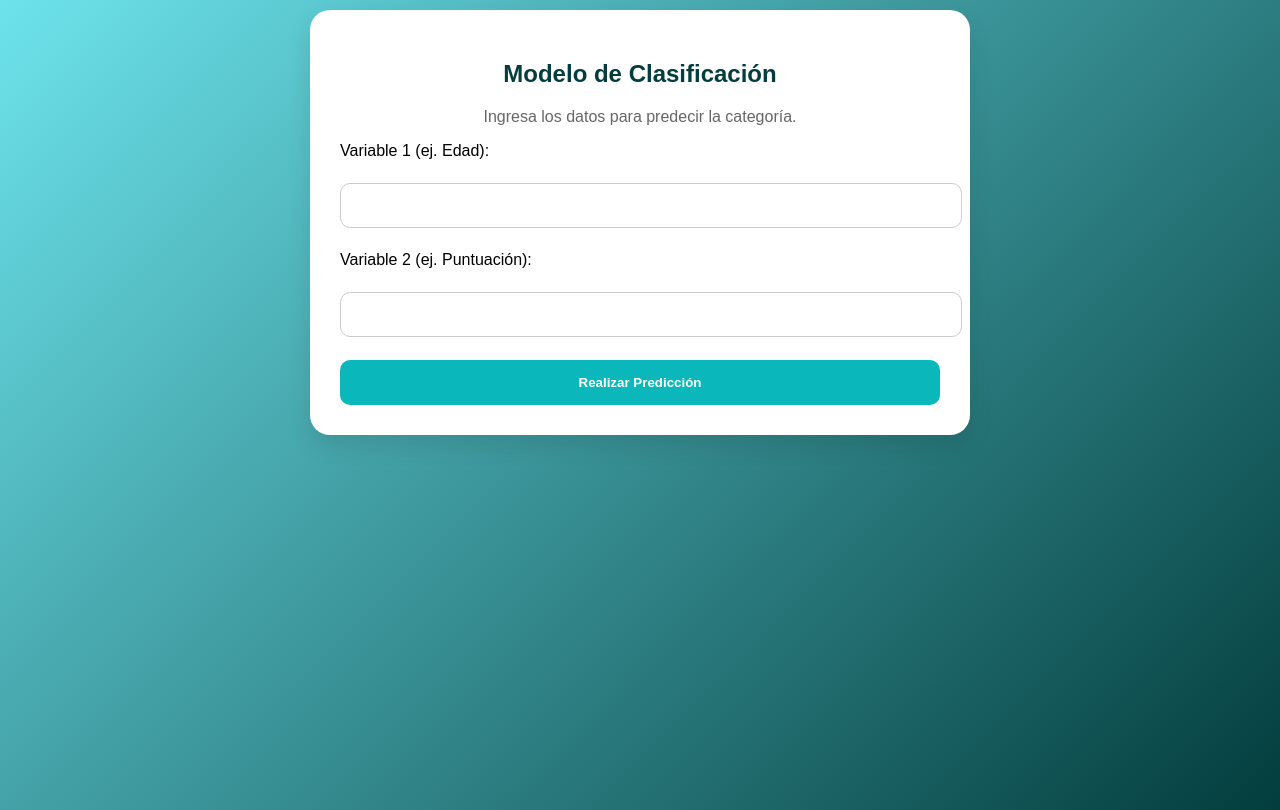
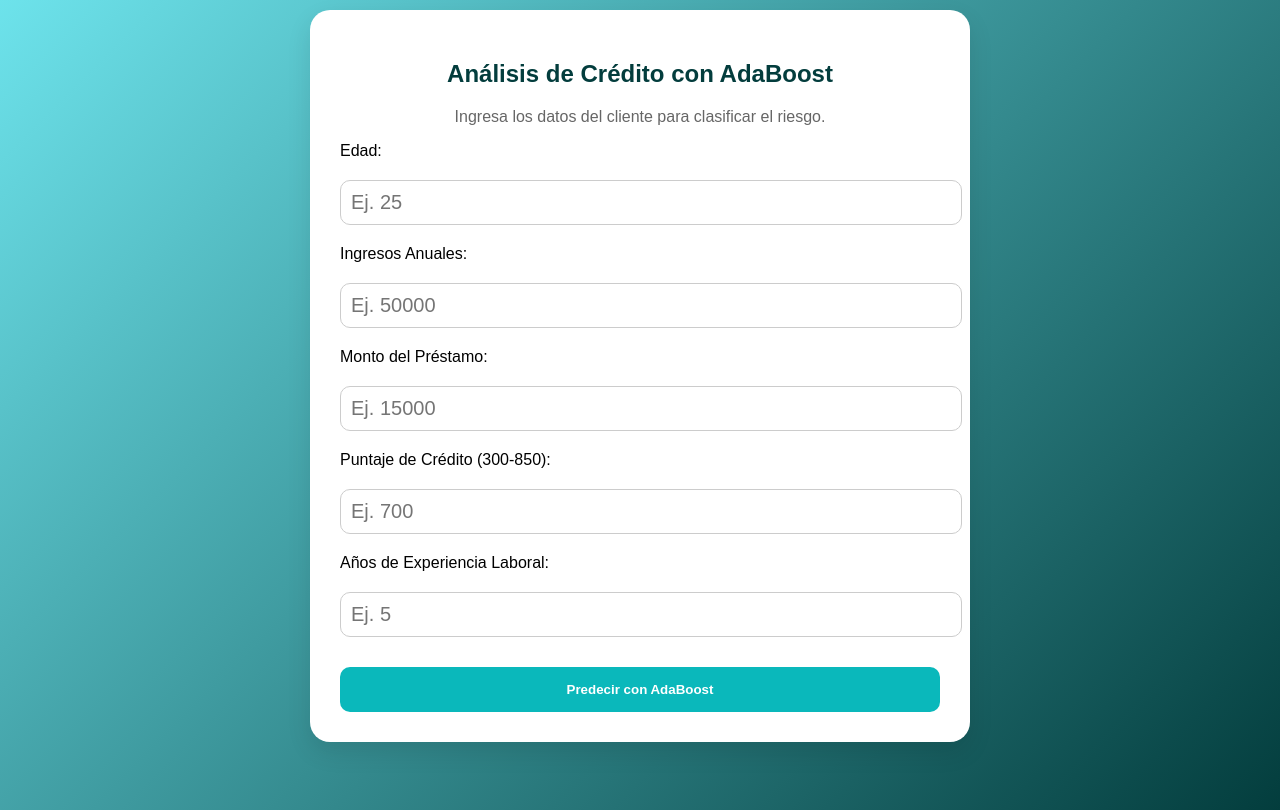
Before and after one commit to KAHS1299/sistema-predictivo-academico, a Flask app: page /classification_application in a window 1280 px wide. Shown: the part 80-890 px from the top of the page. Run offline with Flask 3, Linux system fonts and the light colour scheme; the visitor is signed in with stand-in values (Sample User, id 1).

Commit message:
Implementación de AdaBoost y corrección de rutas de archivos CSV.

```diff
--- a/app.py
+++ b/app.py
@@ -9,8 +9,8 @@ import os  # CORREGIDO: Importación simple de os
 from flask import Flask, render_template, request, redirect, url_for, session, jsonify
 
 from sklearn.linear_model import LinearRegression, LogisticRegression
+from sklearn.ensemble import AdaBoostClassifier
 from sklearn.model_selection import train_test_split
-from sklearn.metrics import accuracy_score, precision_score, recall_score, f1_score, confusion_matrix, roc_curve, auc
 
 
 # --- CONFIGURACIÓN DE RUTAS ---
@@ -269,6 +269,7 @@ def predict_house_ml():
             prediction = model.predict([[rm]])
             result = f"Estimated Price (MEDV): {prediction[0]:.2f}"
 
+
             # -------- GRAFICA --------
             plt.figure()
 
@@ -394,6 +395,41 @@ def chat():
 
     return jsonify({"reply": reply})
 
+# ==============================
+# CLASIFICACIÓN CON ADABOOST
+# ==============================
+@app.route("/predict_classification", methods=["POST"])
+def predict_classification():
+    if not login_required():
+        return redirect(url_for("login"))
+
+    try:
+        X_ada = df_log[["Age", "Income", "LoanAmount", "CreditScore", "YearsExperience"]]
+        y_ada = df_log["LoanApproved"]
+
+        ada_model = AdaBoostClassifier(n_estimators=50, random_state=42)
+        ada_model.fit(X_ada, y_ada)
+
+        age = float(request.form.get("age", 0))
+        income = float(request.form.get("income", 0))
+        loan = float(request.form.get("loan", 0))
+        credit = float(request.form.get("credit", 0))
+        exp = float(request.form.get("exp", 0))
+
+        # Predicción
+        input_data = [[age, income, loan, credit, exp]]
+        prediction = ada_model.predict(input_data)[0]
+
+        # Definir resultado
+        if prediction == 1:
+            result = "Clase A: Crédito Aprobado (AdaBoost) ✅"
+        else:
+            result = "Clase B: Crédito Rechazado (AdaBoost) ❌"
+
+    except Exception as e:
+        result = f"Error en los datos: {str(e)}"
+
+    return render_template("classification_application.html", result=result)
 
 # ==============================
 # LOGOUT
@@ -402,17 +438,5 @@ def chat():
 def logout():
     session.pop("user", None)
     return redirect(url_for("login"))
-
-
-# ==============================
-# RUN APP
-# ==============================
-
-@app.route("/predict_classification", methods=["POST"])
-def predict_classification():
-    f1 = request.form["feat1"]
-    res = "Clase A" if float(f1) > 50 else "Clase B"
-    return render_template("classification_application.html", result=res)
-
 if __name__ == "__main__":
     app.run(debug=True)
--- a/templates/base.html
+++ b/templates/base.html
@@ -124,8 +124,8 @@
 <div class="dropdown">
     <button class="nav-btn">Classification model ▼</button>
     <div class="dropdown-menu">
-        <a href="/usecase1">classification explanation</a>
-        <a href="/usecase2">Classification application</a>
+        <a href="/classification_explanation">Classification explanation</a>
+        <a href="/classification_application">Classification application</a>
     </div>
 </div>
 
--- a/templates/classification_application.html
+++ b/templates/classification_application.html
@@ -2,24 +2,34 @@
 
 {% block content %}
 <div style="max-width: 600px; margin: 50px auto; background: white; padding: 30px; border-radius: 20px; box-shadow: 0 10px 25px rgba(0,0,0,0.1);">
-    <h2 style="text-align: center; color: #033d3d;">Modelo de Clasificación</h2>
-    <p style="text-align: center; color: #666;">Ingresa los datos para predecir la categoría.</p>
+    <h2 style="text-align: center; color: #033d3d;">Análisis de Crédito con AdaBoost</h2>
+    <p style="text-align: center; color: #666;">Ingresa los datos del cliente para clasificar el riesgo.</p>
 
-    <form action="/predict_classification" method="POST" style="display: flex; flex-direction: column; gap: 15px;">
-        <label>Variable 1 (ej. Edad):</label>
-        <input type="number" name="feat1" step="any" required style="padding: 10px; border-radius: 10px; border: 1px solid #ccc;">
+    <form action="/predict_classification" method="POST" style="display: flex; flex-direction: column; gap: 12px;">
 
-        <label>Variable 2 (ej. Puntuación):</label>
-        <input type="number" name="feat2" step="any" required style="padding: 10px; border-radius: 10px; border: 1px solid #ccc;">
+        <label>Edad:</label>
+        <input type="number" name="age" step="any" required style="padding: 10px; border-radius: 10px; border: 1px solid #ccc;" placeholder="Ej. 25">
 
-        <button type="submit" style="background: #0ab8bb; color: white; border: none; padding: 15px; border-radius: 10px; cursor: pointer; font-weight: bold;">
-            Realizar Predicción
+        <label>Ingresos Anuales:</label>
+        <input type="number" name="income" step="any" required style="padding: 10px; border-radius: 10px; border: 1px solid #ccc;" placeholder="Ej. 50000">
+
+        <label>Monto del Préstamo:</label>
+        <input type="number" name="loan" step="any" required style="padding: 10px; border-radius: 10px; border: 1px solid #ccc;" placeholder="Ej. 15000">
+
+        <label>Puntaje de Crédito (300-850):</label>
+        <input type="number" name="credit" step="any" required style="padding: 10px; border-radius: 10px; border: 1px solid #ccc;" placeholder="Ej. 700">
+
+        <label>Años de Experiencia Laboral:</label>
+        <input type="number" name="exp" step="any" required style="padding: 10px; border-radius: 10px; border: 1px solid #ccc;" placeholder="Ej. 5">
+
+        <button type="submit" style="background: #0ab8bb; margin-top: 10px; color: white; border: none; padding: 15px; border-radius: 10px; cursor: pointer; font-weight: bold; transition: 0.3s;">
+            <i class="fas fa-robot"></i> Predecir con AdaBoost
         </button>
     </form>
 
     {% if result %}
-    <div style="margin-top: 20px; padding: 15px; background: #e0f7f7; border-radius: 10px; text-align: center;">
-        <h3>Resultado: {{ result }}</h3>
+    <div style="margin-top: 20px; padding: 15px; background: #e0f7f7; border: 2px solid #0ab8bb; border-radius: 10px; text-align: center;">
+        <h3 style="color: #033d3d; margin: 0;">{{ result }}</h3>
     </div>
     {% endif %}
 </div>
```
